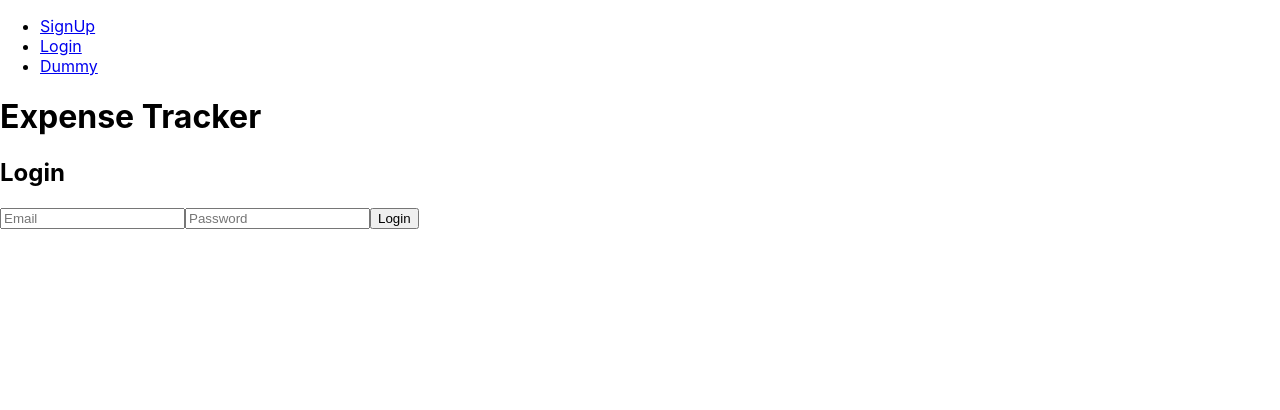
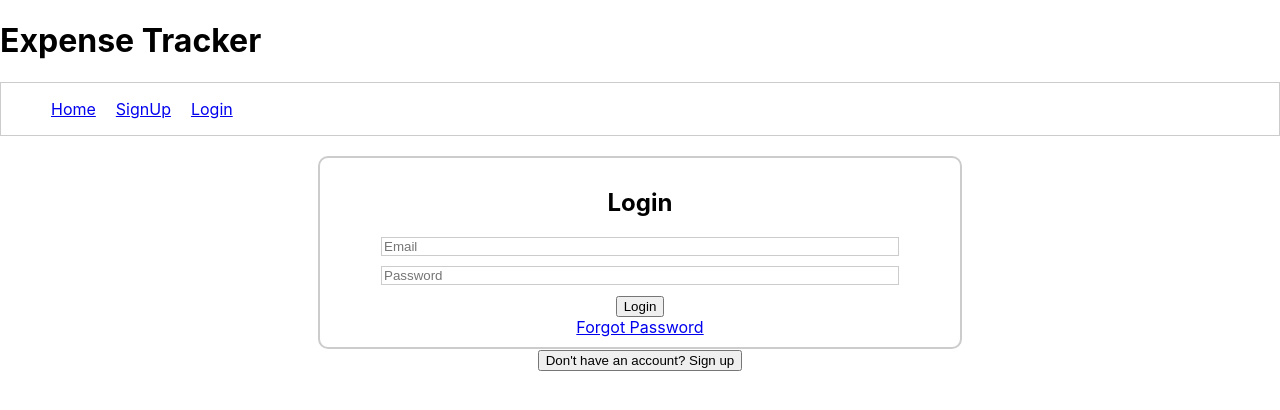
Before and after one commit to Akanksharma00/expense-tracker, a React (Create React App) app: page /login in a window 1280 px wide. Shown: the top 410 px of the page. Built offline with nearby package versions, Linux system fonts and the light colour scheme.

Commit message:
Added css and routing

```diff
--- a/src/App.js
+++ b/src/App.js
@@ -1,20 +1,29 @@
-import React from 'react';
-import {Route} from 'react-router-dom';
+import React,{useContext} from 'react';
+import {Route, Redirect} from 'react-router-dom';
 import './App.css';
 
+import Home from './Pages/Home';
 import SignUp from './Components/auth/SignUp';
-import Login from './Components/auth/login';
-import Dummy from './Components/dummy';
-import Navbar from './Components/Navbar';
+import Login from './Components/auth/Login';
+import Navbar from './Components/Layout/Navbar';
+import AuthContext from './store/auth-context';
 
 const App = () => {
+  const authCtx = useContext(AuthContext);
+
+  const isLoggedIn = authCtx.isLoggedIn;
+
   return (
     <body>
+      <h1>Expense Tracker</h1>
       <Navbar />
-      <h1>Expense Tracker</h1>
+      <Route path='/home'>
+        {isLoggedIn && <Home />}
+        {!isLoggedIn && <Redirect to='/login'/>}
+      </Route>
       <Route path='/signup'><SignUp /></Route>
       <Route path='/login'><Login /></Route>
-      <Route path='/dummy'><Dummy /></Route>
+      <Route path='*'><Redirect to='/login'/></Route>
     </body>
   );
 }
--- /dev/null
+++ b/src/Components/Layout/Navbar.js
@@ -0,0 +1,34 @@
+import React,{useContext} from 'react';
+import {NavLink, Redirect} from 'react-router-dom';
+import AuthContext from '../../store/auth-context';
+
+import style from './Navbar.module.css';
+
+const Navbar = (props) => {
+    const authCtx = useContext(AuthContext);
+
+    const isLoggedIn = authCtx.isLoggedIn;
+
+    const logoutHandler = () => {
+        authCtx.logout();
+    }
+
+    return(
+        <nav className={style.navbar}>
+            <ul className={style.navList}>
+                <li className={style.navListItem}>
+                    <NavLink to='/home'>Home</NavLink>
+                </li>
+                <li className={style.navListItem}>
+                    {!isLoggedIn && <NavLink to='/signup'>SignUp</NavLink>}
+                </li>
+                <li className={style.navListItem}>
+                    {!isLoggedIn && <NavLink to='/login'>Login</NavLink>}
+                    {isLoggedIn && <button onClick={logoutHandler}>Logout</button>}
+                </li>
+            </ul>
+        </nav>
+    );
+};
+
+export default Navbar;
--- /dev/null
+++ b/src/Components/Layout/Navbar.module.css
@@ -0,0 +1,20 @@
+.navbar{
+    /* background-color: red; */
+    position: relative;
+    display: block;
+    border: 1px solid #ccc;
+}
+
+.navList{
+    position: relative;
+    display: flex;
+    /* list-style-type: none; */
+}
+
+.navListItem{
+    position: relative;
+    padding-left: 10px;
+    padding-right: 10px;
+    list-style-type: none;
+
+}
--- /dev/null
+++ b/src/Components/auth/Login.module.css
@@ -0,0 +1,27 @@
+.loginSection{
+    position: relative;
+    display: block;
+    text-align: center;
+}
+
+.loginSection-form{
+    position: relative;
+    display: block;
+    border: 2px solid #ccc;
+    border-radius: 10px;
+    width: 50%;
+    margin: auto;
+    padding-top: 10px;
+    padding-bottom: 10px;
+    margin-top: 20px;
+}
+
+.loginSection-form__input{
+    position: relative;
+    display: block;
+    width: 80%;
+    margin: auto;
+    margin-bottom: 10px;
+    margin-top: 10px;
+    border: 1px solid #ccc;
+}
--- a/src/Components/auth/SignUp.js
+++ b/src/Components/auth/SignUp.js
@@ -1,4 +1,6 @@
 import React,{useRef} from "react";
+
+import style from './SignUp.module.css';
 
 const SignUp = (props) => {
     const enteredEmailRef = useRef();
@@ -44,10 +46,11 @@ const SignUp = (props) => {
     }
 
     return(
-        <section>
-            <h1>SignUp</h1>
-            <form onSubmit={submitHandler}>
+        <section className={style.signUp}>
+            <form onSubmit={submitHandler} className={style['signUp-form']}>
+                <h1>SignUp</h1>
                 <input
+                    className={style['signUp__input']}
                     type='email'
                     placeholder='Email'
                     id='email'
@@ -55,6 +58,7 @@ const SignUp = (props) => {
                     ref={enteredEmailRef}
                 />
                 <input
+                    className={style['signUp__input']}
                     type='password'
                     placeholder='Password'
                     id='password'
@@ -62,6 +66,7 @@ const SignUp = (props) => {
                     ref={enteredPasswordRef}
                 />
                 <input
+                    className={style['signUp__input']}
                     type='password'
                     placeholder='Confirm Password'
                     id='confirmPassword'
--- /dev/null
+++ b/src/Components/auth/SignUp.module.css
@@ -0,0 +1,27 @@
+.signUp{
+    position: relative;
+    display: block;
+    text-align: center;
+}
+
+.signUp-form{
+    position: relative;
+    display: block;
+    border: 2px solid #ccc;
+    border-radius: 10px;
+    width: 50%;
+    margin: auto;
+    padding-top: 10px;
+    padding-bottom: 10px;
+    margin-top: 20px;
+}
+
+.signUp__input{
+    position: relative;
+    display: block;
+    width: 80%;
+    margin: auto;
+    margin-bottom: 10px;
+    margin-top: 10px;
+    border: 1px solid #ccc;
+}
--- a/src/Components/auth/login.js
+++ b/src/Components/auth/login.js
@@ -1,7 +1,11 @@
-import React,{useRef} from 'react';
-import { useHistory } from 'react-router-dom';
+import React,{useRef, useContext} from 'react';
+import { useHistory, Redirect } from 'react-router-dom';
+import AuthContext from '../../store/auth-context';
+
+import style from './Login.module.css';
 
 const Login = (props) => {
+    const authCtx = useContext(AuthContext);
     const history = useHistory();
     const enteredEmailRef = useRef();
     const enteredPasswordRef = useRef();
@@ -22,12 +26,12 @@ const Login = (props) => {
         }).then(res => {
             if(res.ok){
                 res.json().then((data)=>{
+                    history.replace('/home');
                     console.log(data);
                     const token = data.idToken;
-                    localStorage('Token',token);
+                    authCtx.login(token);
                 })
                 console.log('User logged in!');
-                history.replace('/dummy');
             }else(
                 res.json().then((data)=>{
                     const errMessage = data.error.message;
@@ -37,11 +41,13 @@ const Login = (props) => {
         });
     }
 
+
     return(
-        <section>
-            <h1>Login</h1>
-            <form onSubmit={submitHandler}>
+        <section className={style.loginSection}>
+            <form onSubmit={submitHandler} className={style['loginSection-form']}>
+                <h1>Login</h1>
                 <input
+                    className={style['loginSection-form__input']}
                     type='email'
                     placeholder='Email'
                     id='emailLogin'
@@ -49,6 +55,7 @@ const Login = (props) => {
                     required
                 />
                 <input
+                    className={style['loginSection-form__input']}
                     type='password'
                     placeholder='Password'
                     id='passwordLogin'
@@ -56,7 +63,11 @@ const Login = (props) => {
                     required
                 />
                 <button>Login</button>
+                <div>
+                    <a href='#'>Forgot Password</a>
+                </div>
             </form>
+            <button>Don't have an account? Sign up</button>
         </section>
     );
 };
--- /dev/null
+++ b/src/Pages/ContactDetails.js
@@ -0,0 +1,61 @@
+import React,{useRef,useContext} from "react";
+import AuthContext from "../store/auth-context";
+
+const ContactDetails = (props) => {
+    const authCtx = useContext(AuthContext);
+    const nameRef = useRef();
+    const photoRef = useRef();
+
+    const submitHandler = (event) => {
+        event.preventDefault();
+
+        const idToken = authCtx.token;
+        const name = nameRef.current.value;
+        const photo = photoRef.current.value;
+
+        fetch('https://identitytoolkit.googleapis.com/v1/accounts:update?key=AIzaSyCIheej22JapOE7YBVvQYHobUAdZzutWwk',{
+            method: 'POST',
+            body: JSON.stringify({
+                idToken: idToken,
+                displayName: name,
+                photoUrl: photo,
+                returnSecureToken: true
+            })
+        }).then(res => {
+            if(res.ok){
+                res.json().then((data)=>{
+                    console.log(data);
+                })
+            }
+        });
+    }
+
+    return(
+        <div>
+            <h1>Contact Details</h1>
+            <form onSubmit={submitHandler}>
+                <div>
+                    <label htmlFor="name">Full Name:</label>
+                    <input
+                        type='text'
+                        placeholder="Full Name"
+                        id='name'
+                        ref={nameRef}
+                    />
+                </div>
+                <div>
+                    <label htmlFor="photo">Profile Photo URL:</label>
+                    <input
+                        type='text'
+                        placeholder='Enter you profile pic here'
+                        id='photo'
+                        ref={photoRef}
+                    />
+                </div>
+                <button>Update</button>
+            </form>
+        </div>
+    );
+};
+
+export default ContactDetails;
--- /dev/null
+++ b/src/Pages/Home.js
@@ -0,0 +1,17 @@
+import React from 'react';
+import ContactDetails from './ContactDetails';
+
+const Home = (props) => {
+    return(
+    <section>
+        <h2>Welcome to Expense Tracker!!!</h2>
+        <p>Your profile is incomplete
+            <span>
+                <button>Complete Profile</button>
+            </span>
+        </p>
+        <ContactDetails />
+    </section>);
+};
+
+export default Home;
--- a/src/index.js
+++ b/src/index.js
@@ -4,12 +4,16 @@ import { BrowserRouter } from 'react-router-dom';
 import './index.css';
 import App from './App';
 import reportWebVitals from './reportWebVitals';
+import { AuthContextProvider } from './store/auth-context';
 
 const root = ReactDOM.createRoot(document.getElementById('root'));
 root.render(
-  <BrowserRouter>
-    <App />
-  </BrowserRouter>
+  <AuthContextProvider>
+    <BrowserRouter>
+      <App />
+    </BrowserRouter>
+  </AuthContextProvider>
+
 );
 
 // If you want to start measuring performance in your app, pass a function
--- /dev/null
+++ b/src/store/auth-context.js
@@ -0,0 +1,39 @@
+import React,{useState} from 'react';
+
+const AuthContext = React.createContext({
+    token: null,
+    isLoggedIn: false,
+    login: (token) => {},
+    logout: () => {}
+});
+
+export const AuthContextProvider = (props) => {
+    const [token, setToken] = useState(null);
+
+    const isLoggedIn = !!token;
+
+    const login = (token) => {
+        localStorage.setItem('token',token);
+        setToken(token);
+    }
+
+    const logout = () => {
+        localStorage.removeItem('token');
+        setToken(null);
+    }
+
+    const contextValue = {
+        token: token,
+        isLoggedIn: isLoggedIn,
+        login: login,
+        logout: logout
+    }
+
+    return(
+        <AuthContext.Provider value={contextValue}>
+            {props.children}
+        </AuthContext.Provider>
+    );
+};
+
+export default AuthContext;
```
